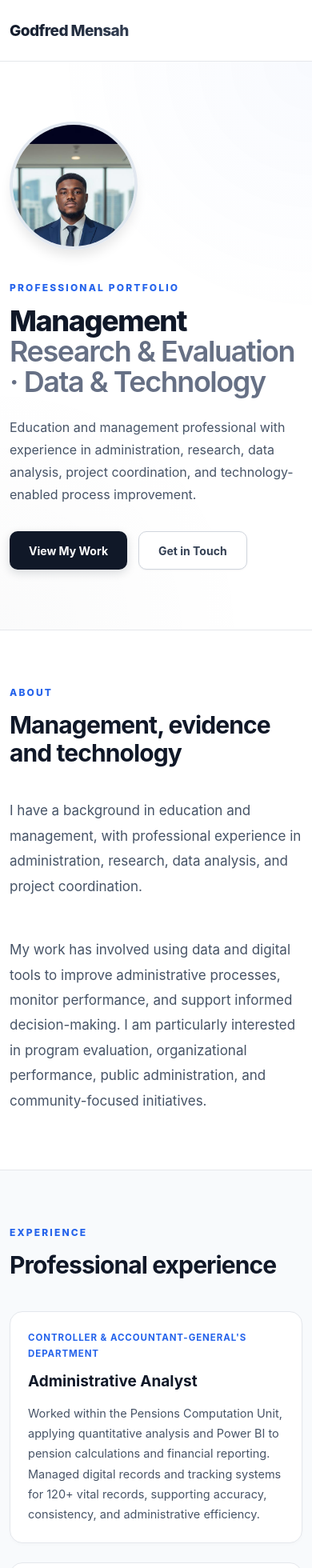
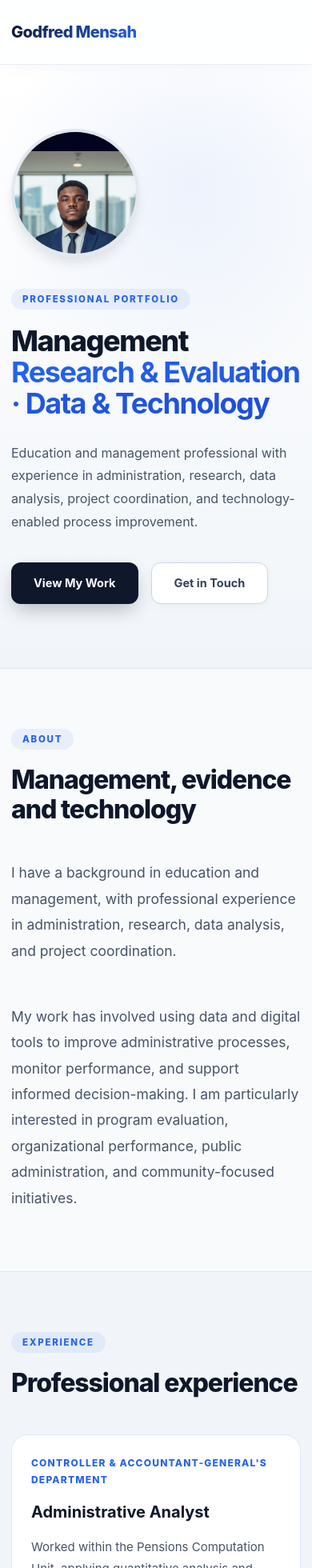
Before and after one commit to G-TechFred/Godfred-Portfolio, a React (Vite) app: page / in a window 390 px wide. Shown: the top 1960 px of the page at 80% size. Built offline with nearby package versions, Linux system fonts and the light colour scheme.

Commit message:
Add elite jaw-dropping design

```diff
--- a/src/index.css
+++ b/src/index.css
@@ -1,17 +1,7 @@
 :root {
-  font-family:
-    Inter,
-    system-ui,
-    -apple-system,
-    BlinkMacSystemFont,
-    "Segoe UI",
-    sans-serif;
-
-  color: #172033;
-  background: #ffffff;
-
-  font-synthesis: none;
-  text-rendering: optimizeLegibility;
+  font-family: 'Inter', system-ui, -apple-system, BlinkMacSystemFont, "Segoe UI", sans-serif;
+  color: #0f172a;
+  background: #090d16;
 }
 
 * {
@@ -25,9 +15,9 @@ html {
 body {
   margin: 0;
   min-width: 320px;
-  background: #ffffff;
+  background: #f8fafc;
+  color: #1e293b;
   -webkit-font-smoothing: antialiased;
-  -moz-osx-font-smoothing: grayscale;
 }
 
 a {
@@ -40,34 +30,34 @@ p {
 }
 
 .container {
-  width: min(1120px, calc(100% - 40px));
+  width: min(1160px, calc(100% - 48px));
   margin: 0 auto;
 }
 
-/* Navigation */
-
+/* Modern Glass Navbar */
 .navbar {
   position: sticky;
   top: 0;
-  z-index: 100;
-  background: rgba(255, 255, 255, 0.88);
-  border-bottom: 1px solid #e5e7eb;
-  backdrop-filter: blur(12px);
-  -webkit-backdrop-filter: blur(12px);
+  z-index: 1000;
+  background: rgba(255, 255, 255, 0.85);
+  backdrop-filter: blur(16px);
+  -webkit-backdrop-filter: blur(16px);
+  border-bottom: 1px solid rgba(226, 232, 240, 0.8);
+  box-shadow: 0 4px 20px -2px rgba(0, 0, 0, 0.03);
 }
 
 .nav-content {
-  min-height: 76px;
+  min-height: 80px;
   display: flex;
   align-items: center;
   justify-content: space-between;
 }
 
 .logo {
-  font-size: 19px;
+  font-size: 20px;
   font-weight: 800;
   letter-spacing: -0.03em;
-  background: linear-gradient(135deg, #101828 0%, #344054 100%);
+  background: linear-gradient(135deg, #0f172a 0%, #2563eb 100%);
   -webkit-background-clip: text;
   -webkit-text-fill-color: transparent;
 }
@@ -75,149 +65,168 @@ p {
 .nav-links {
   display: flex;
   align-items: center;
-  gap: 28px;
+  gap: 32px;
 }
 
 .nav-links a {
   font-size: 14px;
-  font-weight: 500;
-  color: #475467;
+  font-weight: 600;
+  color: #64748b;
   transition: color 0.2s ease;
 }
 
 .nav-links a:hover {
-  color: #101828;
+  color: #2563eb;
 }
 
-/* Hero */
+/* Stunning Hero Section with Glow */
+.hero {
+  position: relative;
+  background: linear-gradient(180deg, #ffffff 0%, #f1f5f9 100%);
+  border-bottom: 1px solid #e2e8f0;
+  overflow: hidden;
+}
 
-.hero {
-  border-bottom: 1px solid #e5e7eb;
-  background: radial-gradient(circle at top right, rgba(37, 99, 235, 0.03), transparent 40%),
-              radial-gradient(circle at bottom left, rgba(16, 24, 40, 0.02), transparent 40%);
+.hero::before {
+  content: '';
+  position: absolute;
+  top: -100px;
+  right: -100px;
+  width: 500px;
+  height: 500px;
+  background: radial-gradient(circle, rgba(37, 99, 235, 0.07) 0%, transparent 70%);
+  z-index: 1;
+  pointer-events: none;
 }
 
 .hero-content {
-  padding-top: 110px;
-  padding-bottom: 110px;
+  position: relative;
+  z-index: 2;
+  padding-top: 130px;
+  padding-bottom: 130px;
 }
 
 .eyebrow {
-  margin-bottom: 16px;
+  display: inline-block;
+  padding: 6px 14px;
+  background: rgba(37, 99, 235, 0.08);
   color: #2563eb;
-  font-size: 12px;
+  border-radius: 99px;
+  font-size: 11.5px;
   font-weight: 800;
-  letter-spacing: 0.18em;
+  letter-spacing: 0.15em;
   text-transform: uppercase;
+  margin-bottom: 20px;
 }
 
 .hero h1 {
   max-width: 950px;
   margin: 0;
-  color: #101828;
-  font-size: clamp(40px, 6.5vw, 68px);
-  line-height: 1.05;
+  color: #0f172a;
+  font-size: clamp(40px, 7vw, 68px);
+  line-height: 1.08;
   letter-spacing: -0.04em;
   font-weight: 800;
 }
 
 .hero h1 span {
-  color: #667085;
-  font-weight: 600;
+  background: linear-gradient(135deg, #2563eb 0%, #1d4ed8 100%);
+  -webkit-background-clip: text;
+  -webkit-text-fill-color: transparent;
+  font-weight: 700;
 }
 
 .hero-description {
-  max-width: 700px;
-  margin-top: 24px;
+  max-width: 680px;
+  margin-top: 28px;
   color: #475467;
-  font-size: 18px;
-  line-height: 1.75;
+  font-size: 19px;
+  line-height: 1.8;
 }
 
 .hero-buttons {
   display: flex;
   flex-wrap: wrap;
-  gap: 14px;
-  margin-top: 32px;
+  gap: 16px;
+  margin-top: 36px;
 }
 
-/* Buttons */
-
+/* Premium Buttons */
 .button {
   display: inline-flex;
   align-items: center;
   justify-content: center;
-  min-height: 48px;
-  padding: 0 24px;
-  border-radius: 10px;
-  font-size: 14px;
+  min-height: 52px;
+  padding: 0 28px;
+  border-radius: 12px;
+  font-size: 14.5px;
   font-weight: 700;
-  transition: all 0.2s cubic-bezier(0.16, 1, 0.3, 1);
-  box-shadow: 0 1px 2px rgba(16, 24, 40, 0.05);
+  transition: all 0.25s cubic-bezier(0.16, 1, 0.3, 1);
+  box-shadow: 0 2px 4px rgba(0, 0, 0, 0.02);
 }
 
 .button:hover {
-  transform: translateY(-2px);
+  transform: translateY(-3px);
 }
 
 .button.primary {
-  background: #101828;
+  background: #0f172a;
   color: white;
-  box-shadow: 0 4px 12px rgba(16, 24, 40, 0.15);
+  box-shadow: 0 10px 25px -5px rgba(15, 23, 42, 0.3);
 }
 
 .button.primary:hover {
-  background: #1d2939;
-  box-shadow: 0 6px 16px rgba(16, 24, 40, 0.2);
+  background: #1e293b;
+  box-shadow: 0 15px 30px -5px rgba(15, 23, 42, 0.4);
 }
 
 .button.secondary {
   background: #ffffff;
-  border: 1px solid #d0d5dd;
-  color: #344054;
+  border: 1px solid #cbd5e1;
+  color: #334155;
+  box-shadow: 0 4px 12px rgba(0, 0, 0, 0.03);
 }
 
 .button.secondary:hover {
-  border-color: #98a2b3;
+  border-color: #2563eb;
+  color: #2563eb;
   background: #f8fafc;
 }
 
 /* Sections */
-
 .section {
-  padding: 90px 0;
-  border-bottom: 1px solid #e5e7eb;
+  padding: 100px 0;
+  border-bottom: 1px solid #e2e8f0;
 }
 
 .light-section {
-  background: #f8fafc;
+  background: #f1f5f9;
 }
 
 .section h2 {
   max-width: 800px;
-  margin: 0 0 40px;
-  color: #101828;
-  font-size: clamp(30px, 4.5vw, 42px);
+  margin: 0 0 45px;
+  color: #0f172a;
+  font-size: clamp(32px, 4.5vw, 44px);
   line-height: 1.15;
-  letter-spacing: -0.03em;
-  font-weight: 750;
+  letter-spacing: -0.035em;
+  font-weight: 800;
 }
 
 .two-column {
   display: grid;
   grid-template-columns: 1fr 1fr;
-  gap: 48px;
+  gap: 50px;
 }
 
 .two-column p {
   margin: 0;
   color: #475467;
-  font-size: 17px;
+  font-size: 17.5px;
   line-height: 1.85;
 }
 
-/* Cards */
-
+/* Elite Cards with Glow Hover Effect */
 .cards {
   display: grid;
   gap: 24px;
@@ -234,201 +243,206 @@ p {
 .card {
   display: flex;
   flex-direction: column;
-  padding: 32px;
+  padding: 36px;
   background: #ffffff;
-  border: 1px solid #e4e7ec;
-  border-radius: 16px;
-  transition: all 0.25s ease;
-  box-shadow: 0 2px 4px rgba(16, 24, 40, 0.02);
+  border: 1px solid #e2e8f0;
+  border-radius: 20px;
+  transition: all 0.3s cubic-bezier(0.16, 1, 0.3, 1);
+  box-shadow: 0 4px 6px -1px rgba(0, 0, 0, 0.02), 0 2px 4px -2px rgba(0, 0, 0, 0.02);
 }
 
 .card:hover {
-  border-color: #cbd5e1;
-  transform: translateY(-4px);
-  box-shadow: 0 12px 24px -6px rgba(16, 24, 40, 0.08);
+  border-color: #93c5fd;
+  transform: translateY(-6px);
+  box-shadow: 0 20px 35px -10px rgba(37, 99, 235, 0.12);
 }
 
 .card h3 {
-  margin: 8px 0 14px;
-  color: #101828;
-  font-size: 19px;
+  margin: 10px 0 16px;
+  color: #0f172a;
+  font-size: 20px;
   line-height: 1.35;
-  font-weight: 700;
+  font-weight: 750;
 }
 
 .card p {
+  margin: 0;
+  color: #475467;
+  font-size: 15px;
+  line-height: 1.8;
+}
+
+.card-label {
+  margin-bottom: 6px !important;
+  color: #2563eb !important;
+  font-size: 12px !important;
+  font-weight: 800;
+  text-transform: uppercase;
+  letter-spacing: 0.1em;
+}
+
+/* Featured Project Spotlight */
+.featured-project {
+  padding: 48px;
+  margin-bottom: 28px;
+  background: linear-gradient(135deg, #090d16 0%, #1e293b 100%);
+  color: white;
+  border-radius: 24px;
+  box-shadow: 0 25px 50px -12px rgba(15, 23, 42, 0.35);
+  position: relative;
+  overflow: hidden;
+  border: 1px solid rgba(255, 255, 255, 0.1);
+}
+
+.project-status {
+  display: inline-block;
+  padding: 5px 12px;
+  background: rgba(37, 99, 235, 0.2);
+  color: #60a5fa;
+  border-radius: 99px;
+  margin-bottom: 16px;
+  font-size: 11.5px;
+  font-weight: 800;
+  letter-spacing: 0.15em;
+  text-transform: uppercase;
+}
+
+.featured-project h3 {
+  margin: 0;
+  font-size: 32px;
+  line-height: 1.25;
+  letter-spacing: -0.025em;
+  color: #ffffff;
+  font-weight: 800;
+}
+
+.featured-project p:not(.project-status) {
+  max-width: 800px;
+  margin-top: 18px;
+  color: #94a3b8;
+  font-size: 16.5px;
+  line-height: 1.8;
+}
+
+.technology-list {
+  display: flex;
+  flex-wrap: wrap;
+  gap: 10px;
+  margin-top: 28px;
+}
+
+.technology-list span {
+  padding: 7px 16px;
+  background: rgba(255, 255, 255, 0.06);
+  border: 1px solid rgba(255, 255, 255, 0.12);
+  border-radius: 99px;
+  color: #e2e8f0;
+  font-size: 12.5px;
+  font-weight: 600;
+}
+
+/* Skills Grid */
+.skills-grid {
+  display: grid;
+  grid-template-columns: repeat(3, 1fr);
+  gap: 24px;
+}
+
+.skill-group {
+  padding: 32px;
+  background: white;
+  border: 1px solid #e2e8f0;
+  border-radius: 20px;
+  transition: all 0.25s ease;
+  box-shadow: 0 4px 6px -1px rgba(0, 0, 0, 0.02);
+}
+
+.skill-group:hover {
+  border-color: #cbd5e1;
+  transform: translateY(-4px);
+  box-shadow: 0 12px 25px -5px rgba(0, 0, 0, 0.05);
+}
+
+.skill-group h3 {
+  margin: 0 0 12px;
+  font-size: 17px;
+  font-weight: 750;
+  color: #0f172a;
+}
+
+.skill-group p {
   margin: 0;
   color: #475467;
   font-size: 14.5px;
   line-height: 1.75;
 }
 
-.card-label {
-  margin-bottom: 4px !important;
-  color: #2563eb !important;
-  font-size: 11.5px !important;
-  font-weight: 750;
-  text-transform: uppercase;
-  letter-spacing: 0.08em;
-}
-
-/* Featured project */
-
-.featured-project {
-  padding: 40px;
-  margin-bottom: 24px;
-  background: linear-gradient(135deg, #101828 0%, #1e293b 100%);
+/* Resume Banner */
+.resume-section {
+  padding: 80px 0;
+  background: linear-gradient(135deg, #0f172a 0%, #1e293b 100%);
   color: white;
-  border-radius: 20px;
-  box-shadow: 0 16px 32px -8px rgba(16, 24, 40, 0.25);
-  position: relative;
-  overflow: hidden;
-}
-
-.project-status {
-  margin-bottom: 12px;
-  color: #60a5fa;
-  font-size: 11.5px;
-  font-weight: 800;
-  letter-spacing: 0.16em;
-  text-transform: uppercase;
-}
-
-.featured-project h3 {
-  margin: 0;
-  font-size: 28px;
-  line-height: 1.25;
-  letter-spacing: -0.02em;
-  color: #ffffff;
-  font-weight: 750;
-}
-
-.featured-project p:not(.project-status) {
-  max-width: 780px;
-  margin-top: 16px;
-  color: #cbd5e1;
-  font-size: 16px;
-  line-height: 1.8;
-}
-
-.technology-list {
-  display: flex;
-  flex-wrap: wrap;
-  gap: 8px;
-  margin-top: 24px;
-}
-
-.technology-list span {
-  padding: 6px 14px;
-  background: rgba(255, 255, 255, 0.08);
-  border: 1px solid rgba(255, 255, 255, 0.15);
-  border-radius: 999px;
-  color: #e2e8f0;
-  font-size: 12px;
-  font-weight: 500;
-}
-
-/* Skills */
-
-.skills-grid {
-  display: grid;
-  grid-template-columns: repeat(3, 1fr);
-  gap: 20px;
-}
-
-.skill-group {
-  padding: 28px;
-  background: white;
-  border: 1px solid #e4e7ec;
-  border-radius: 16px;
-  transition: all 0.2s ease;
-}
-
-.skill-group:hover {
-  border-color: #cbd5e1;
-  box-shadow: 0 8px 16px -4px rgba(16, 24, 40, 0.05);
-}
-
-.skill-group h3 {
-  margin: 0 0 10px;
-  font-size: 16px;
-  font-weight: 700;
-  color: #101828;
-}
-
-.skill-group p {
-  margin: 0;
-  color: #475467;
-  font-size: 14px;
-  line-height: 1.7;
-}
-
-/* Resume */
-
-.resume-section {
-  padding: 70px 0;
-  background: #101828;
 }
 
 .resume-box {
   display: flex;
   align-items: center;
   justify-content: space-between;
-  gap: 30px;
+  gap: 40px;
 }
 
 .resume-box .eyebrow {
+  background: rgba(96, 165, 250, 0.15);
   color: #60a5fa;
 }
 
 .resume-box h2 {
   margin: 0;
   color: white;
-  font-size: 28px;
-  font-weight: 750;
+  font-size: 32px;
+  font-weight: 800;
 }
 
-/* Contact */
-
+/* Contact Section */
 .contact-text {
-  max-width: 650px;
+  max-width: 680px;
   color: #475467;
-  font-size: 17px;
+  font-size: 18px;
   line-height: 1.8;
 }
 
 .contact-links {
   display: flex;
   flex-wrap: wrap;
-  gap: 12px;
-  margin-top: 28px;
+  gap: 16px;
+  margin-top: 32px;
 }
 
 .contact-links a {
-  padding: 12px 20px;
+  padding: 14px 24px;
   background: #ffffff;
-  border: 1px solid #d0d5dd;
-  border-radius: 10px;
-  color: #344054;
-  font-size: 14px;
+  border: 1px solid #cbd5e1;
+  border-radius: 12px;
+  color: #1e293b;
+  font-size: 14.5px;
   font-weight: 700;
   transition: all 0.2s ease;
-  box-shadow: 0 1px 2px rgba(16, 24, 40, 0.04);
+  box-shadow: 0 2px 4px rgba(0, 0, 0, 0.02);
 }
 
 .contact-links a:hover {
-  border-color: #98a2b3;
+  border-color: #2563eb;
+  color: #2563eb;
   background: #f8fafc;
-  transform: translateY(-1px);
+  transform: translateY(-2px);
 }
 
 /* Footer */
-
 footer {
-  padding: 36px 0;
-  color: #667085;
-  font-size: 13.5px;
-  border-top: 1px solid #e5e7eb;
+  padding: 40px 0;
+  color: #64748b;
+  font-size: 14px;
+  border-top: 1px solid #e2e8f0;
   background: #ffffff;
 }
 
@@ -436,8 +450,7 @@ footer p {
   margin: 0;
 }
 
-/* Responsive */
-
+/* Responsive Media Queries */
 @media (max-width: 900px) {
   .nav-links {
     display: none;
@@ -451,24 +464,24 @@ footer p {
   }
 
   .hero-content {
-    padding-top: 75px;
-    padding-bottom: 75px;
+    padding-top: 80px;
+    padding-bottom: 80px;
   }
 
   .section {
-    padding: 70px 0;
+    padding: 75px 0;
   }
 
   .resume-box {
     align-items: flex-start;
     flex-direction: column;
-    gap: 20px;
+    gap: 24px;
   }
 }
 
 @media (max-width: 600px) {
   .container {
-    width: min(100% - 24px, 1120px);
+    width: min(100% - 28px, 1160px);
   }
 
   .hero h1 {
@@ -480,14 +493,14 @@ footer p {
   }
 
   .featured-project {
-    padding: 24px;
+    padding: 28px;
   }
 
   .featured-project h3 {
-    font-size: 22px;
+    font-size: 24px;
   }
 
   .card, .skill-group {
-    padding: 22px;
+    padding: 24px;
   }
 }
```
